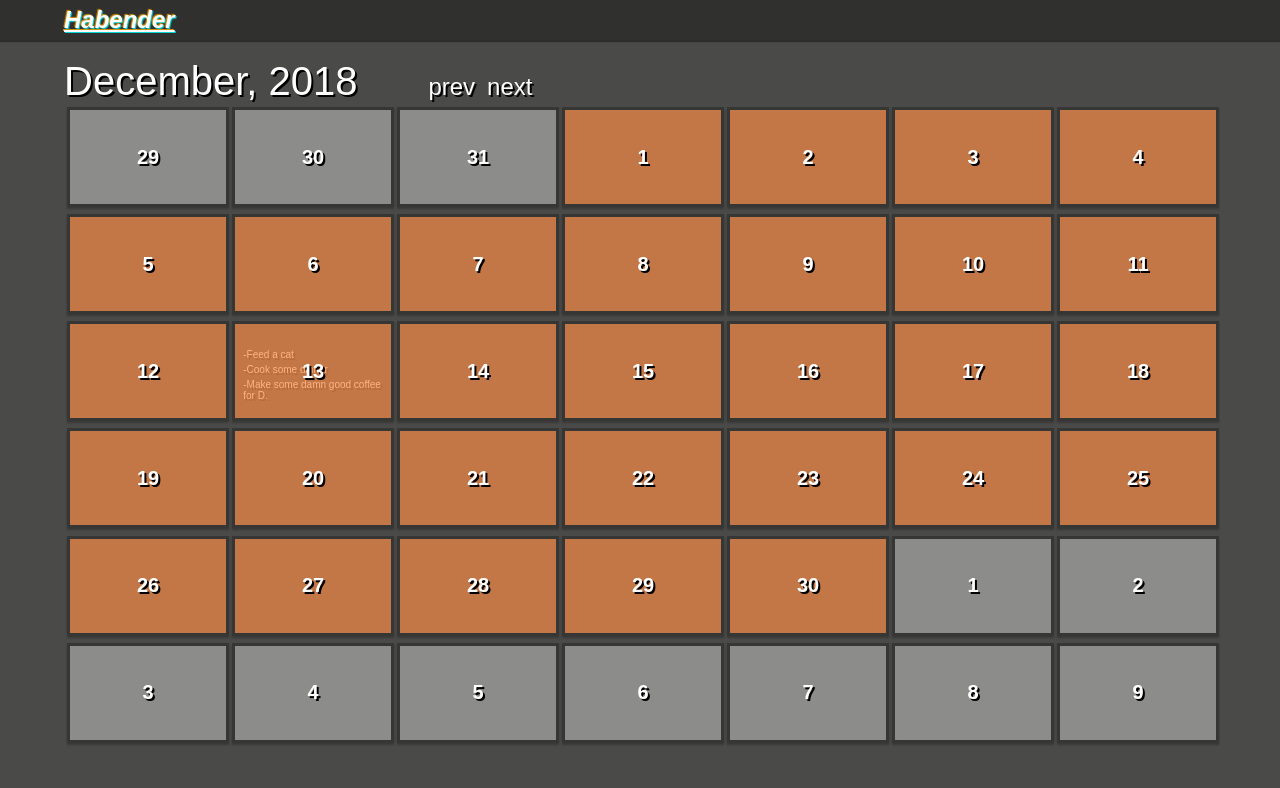
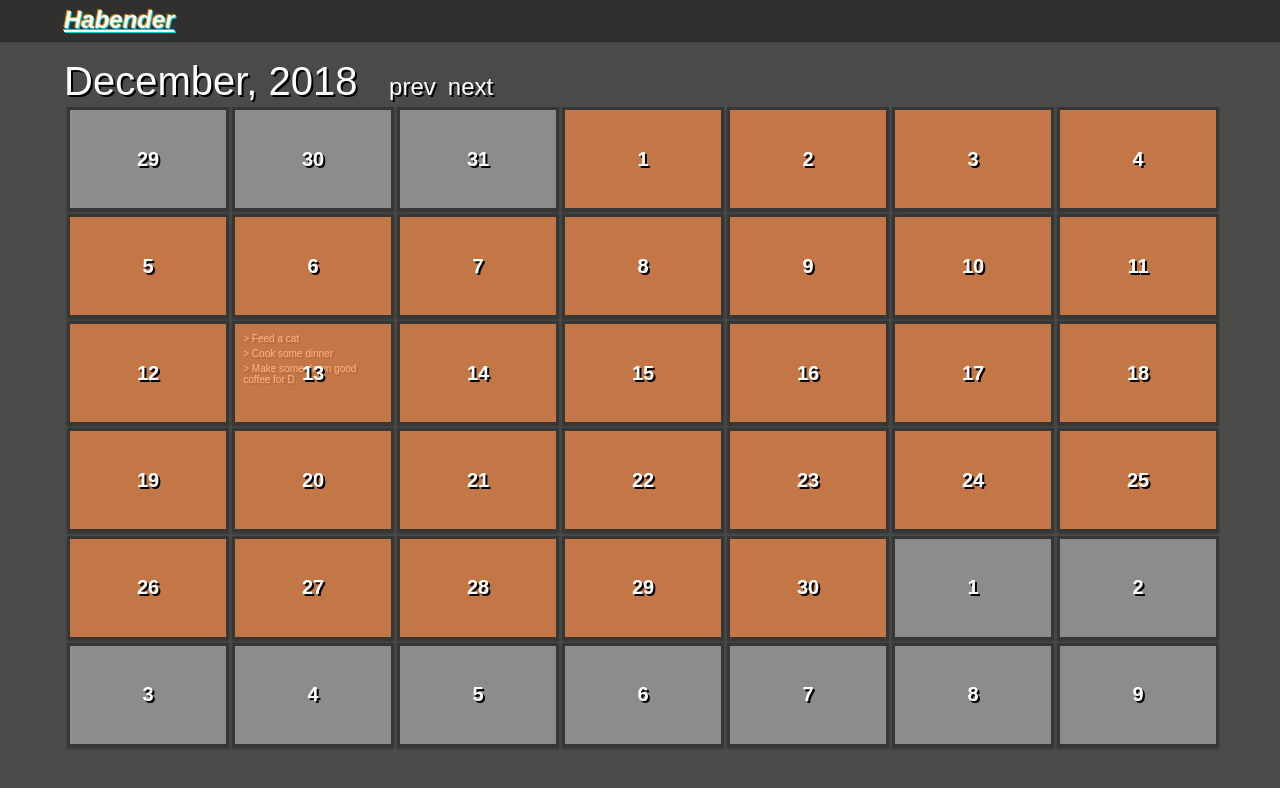
Before and after one commit to yugisu/habender, a React (Create React App) app: page / in a window 1280 px wide. Shown: the top 788 px of the page. Built offline with nearby package versions, Linux system fonts and the light colour scheme.

Commit message:
update tile sizing policy

```diff
--- a/src/index.css
+++ b/src/index.css
@@ -126,7 +126,6 @@ header {
 
 .calendar-head > span {
   margin-right: 2vw;
-  width: 26vw;
 }
 
 .calendar-head > div > button {
@@ -166,20 +165,20 @@ header {
 
 .tile {
   z-index: 40;
-  height: 100px;
+  height: 13vh;
   padding: 0;
   color: #ffffff;
   -webkit-box-shadow: 0 2px 2px rgba(0, 0, 0, 0.25);
           box-shadow: 0 2px 2px rgba(0, 0, 0, 0.25);
   background: rgba(0, 0, 0, 0.274);
   border-radius: 0;
-  border: 0.3rem solid transparent;
+  border: 0.4vh solid transparent;
 }
 
 .day {
   z-index: 50;
   height: 100%;
-  margin-top: -50%;
+  margin-top: -12.2vh;
   padding: 4%;
   overflow: auto;
 }
@@ -197,7 +196,6 @@ header {
   -webkit-box-pack: center;
       -ms-flex-pack: center;
           justify-content: center;
-  padding: 0 0.5rem;
   color: #fff;
   text-shadow: 2px 2px 0px black;
   font-size: 2em;
@@ -207,7 +205,6 @@ header {
      -moz-user-select: none;
       -ms-user-select: none;
           user-select: none;
-  opacity: 1;
   -webkit-transition: 0.15s;
   transition: 0.15s;
   border-radius: 0;
@@ -235,6 +232,6 @@ header {
 }
 
 .todo::before {
-  content: '-';
+  content: '> ';
 }
 /*# sourceMappingURL=index.css.map */
--- a/src/index.scss
+++ b/src/index.scss
@@ -180,7 +180,6 @@ header {
 }
 .calendar-head > span {
   margin-right: 2vw;
-  width: 26vw;
 }
 .calendar-head > div > button {
   height: 3vh;
@@ -216,18 +215,19 @@ header {
 // #region
 .tile {
   z-index: 40;
-  height: 100px;
+  height: 13vh;
   padding: 0;
   color: theme(tile-text);
   box-shadow: theme(tile-shadow);
   background: theme(tile-bg);
   border-radius: theme(tile-roundness);
-  border: 0.3rem solid transparent;
+  border: 0.4vh solid transparent;
+  // border: 0.3rem solid transparent;
 }
 .day {
   z-index: 50;
   height: 100%;
-  margin-top: -50%;
+  margin-top: -12.2vh;
   padding: 4%;
   overflow: auto;
 }
@@ -238,14 +238,12 @@ header {
   display: flex;
   align-items: center;
   justify-content: center;
-  padding: 0 0.5rem;
   color: theme(tile-label-text);
   text-shadow: theme(tile-label-text-shadow);
   font-size: 2em;
   font-weight: bold;
   background: theme(tile-label-bg);
   user-select: none;
-  opacity: 1;
   transition: 0.15s;
   border-radius: theme(tile-roundness);
 }
@@ -266,6 +264,6 @@ header {
   padding: 0.2rem;
 }
 .todo::before {
-  content: '-';
+  content: '> ';
 }
 // #endregion
```
Also changed, not shown: 1 other file (tests, documents, lock files or other folders).
